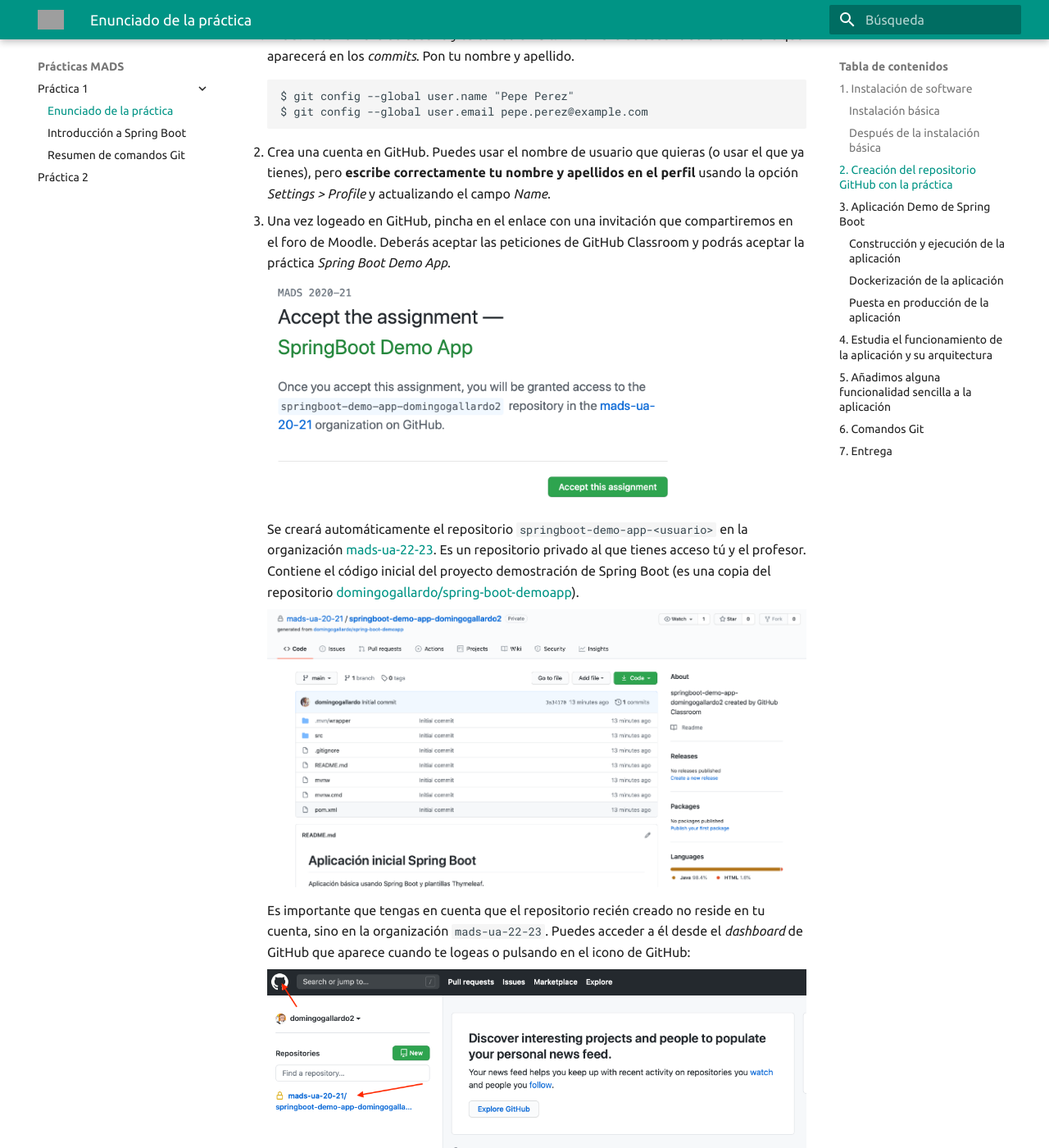
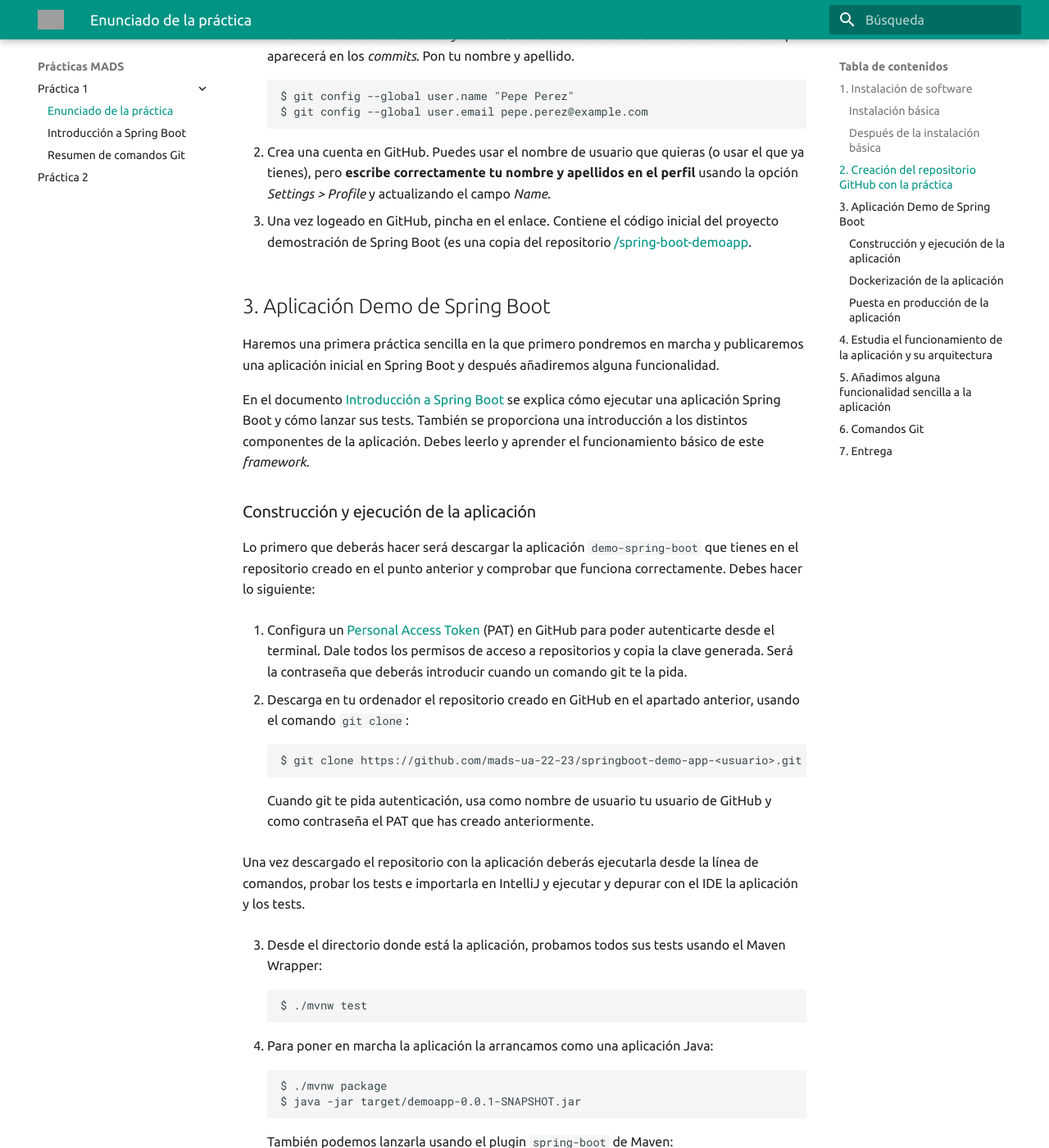
Before and after one commit to rubences/Practicas_Desarrollo_Software, an MkDocs documentation site: the page built from docs/01-intro-spring-boot/practica1.md, in a window 1280 px wide and 1400 px high, scrolled down 2562 px. Shown: the whole window at 82% size. Built offline with MkDocs 1.6.1 and Material for MkDocs 9.7.7, drawn with Linux system fonts in a browser that asks for light colours; some of the changed text lies outside the part shown; grey boxes are pictures that could not be loaded.

Commit message:
Update practica1.md

```diff
--- a/docs/01-intro-spring-boot/practica1.md
+++ b/docs/01-intro-spring-boot/practica1.md
@@ -144,33 +144,11 @@ esta práctica debes seguir los siguientes pasos:
    nombre y apellidos en el perfil** usando la opción _Settings >
    Profile_ y actualizando el campo _Name_.
 
-3. Una vez logeado en GitHub, pincha en el enlace con una invitación
-   que compartiremos en el foro de Moodle. Deberás aceptar las
-   peticiones de GitHub Classroom y podrás aceptar la práctica _Spring
-   Boot Demo App_.
-
-    <img src="imagenes/aceptar-classroom.png" width="500px"></img>
-
-    Se creará automáticamente el repositorio `springboot-demo-app-<usuario>` en la
-    organización [mads-ua-22-23](https://github.com/mads-ua-22-23/repositories). Es un
-    repositorio privado al que tienes acceso tú y el profesor. Contiene
+3. Una vez logeado en GitHub, pincha en el enlace. Contiene
     el código inicial del proyecto demostración de Spring Boot (es una
     copia del repositorio
-    [domingogallardo/spring-boot-demoapp](https://github.com/domingogallardo/spring-boot-demoapp)).
+    [/spring-boot-demoapp](https://github.com/rubences/springboot_demoapp).
 
-    <img src="imagenes/aplicacion-inicial-spring-boot.png" width="700px"></img>
-
-    Es importante que tengas en cuenta que el repositorio recién
-    creado no reside en tu cuenta, sino en la organización
-    `mads-ua-22-23`. Puedes acceder a él desde el _dashboard_ de GitHub que
-    aparece cuando te logeas o pulsando en el icono de GitHub:
-
-    <img src="imagenes/dashboard-github.png" width="700px"/>
-
-4. El profesor te invitará a formar parte de la organización `mads-ua-22-23`
-   y recibirás un mensaje de correo electrónico en el que deberás
-   aceptar esta invitación. También se puede aceptar la invitación
-   accediendo a <https://github.com/mads-ua-22-23>.
 
 
 ## 3. Aplicación Demo de Spring Boot ##
```
